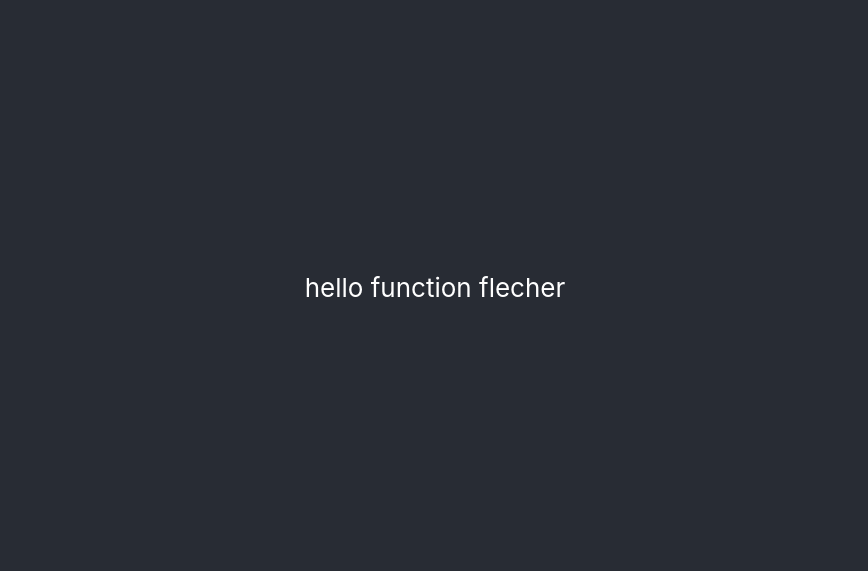
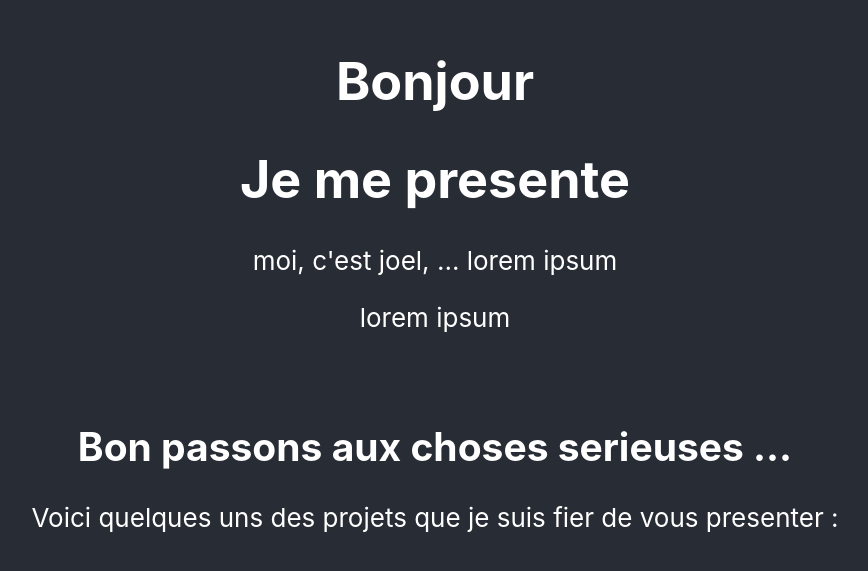
Before and after one commit to jojo051/my_portfofio, a React (Create React App) app in the folder my-portfolio/: page / in a window 1280 px wide. Shown: the part 113-684 px from the top of the page, without its empty margins (205-1073 px from the left). Built offline with nearby package versions, Linux system fonts and the light colour scheme.

Commit message:
refactor(Home):add tetxte

```diff
--- a/my-portfolio/src/App.js
+++ b/my-portfolio/src/App.js
@@ -1,7 +1,7 @@
 import React from 'react';
-import logo from './logo.svg';
 import './App.css';
-import Home from './components/Home'
+import Home from './components/Home';
+
 function App() {
   return (
     <div className="App">
--- a/my-portfolio/src/components/Home.js
+++ b/my-portfolio/src/components/Home.js
@@ -3,7 +3,16 @@ import React from 'react';
 const Home = () => {
   return (
     <>
-    hello function flecher
+      <div>
+      <h1>Bonjour</h1>
+      <h1> Je me presente</h1>
+      <p> moi, c'est joel, ... lorem ipsum</p>
+      <p> lorem ipsum</p>
+      <img src="" alt="" />
+      <h2>Bon passons aux choses serieuses ...</h2>
+      <p>Voici quelques uns des projets que je suis fier de vous presenter :</p>
+
+      </div>
     </>
   );
 }
```
